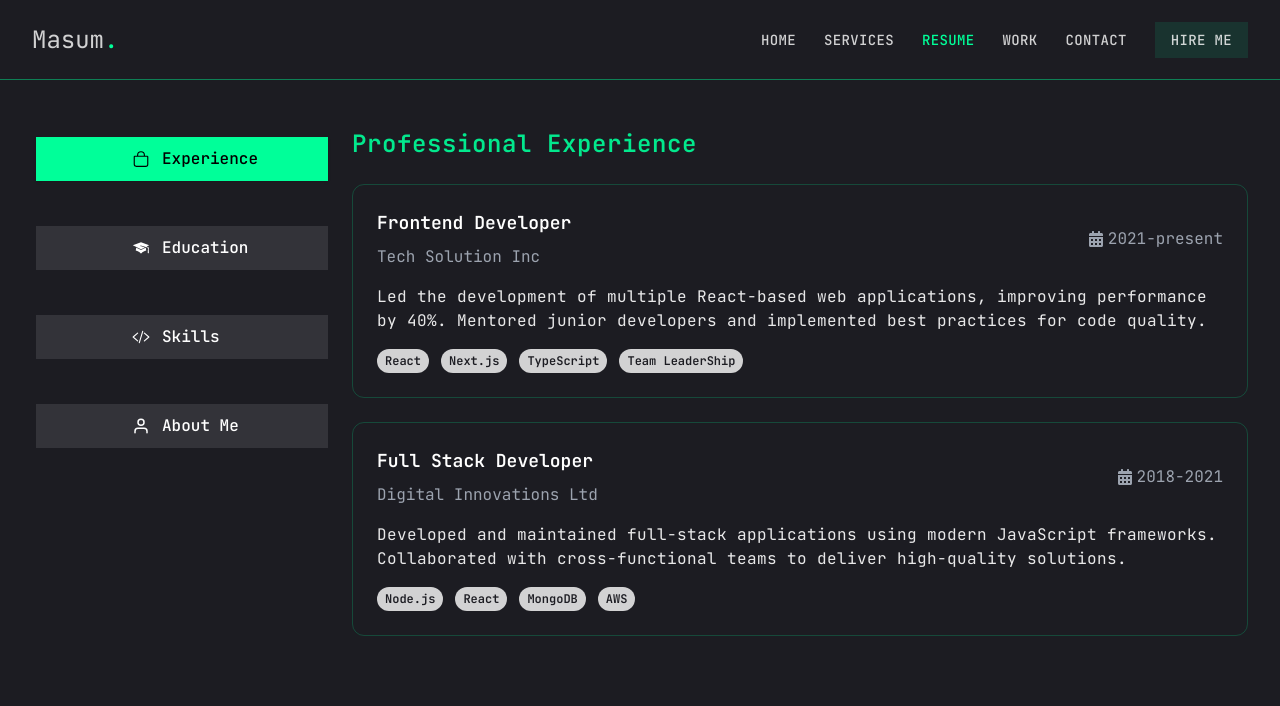
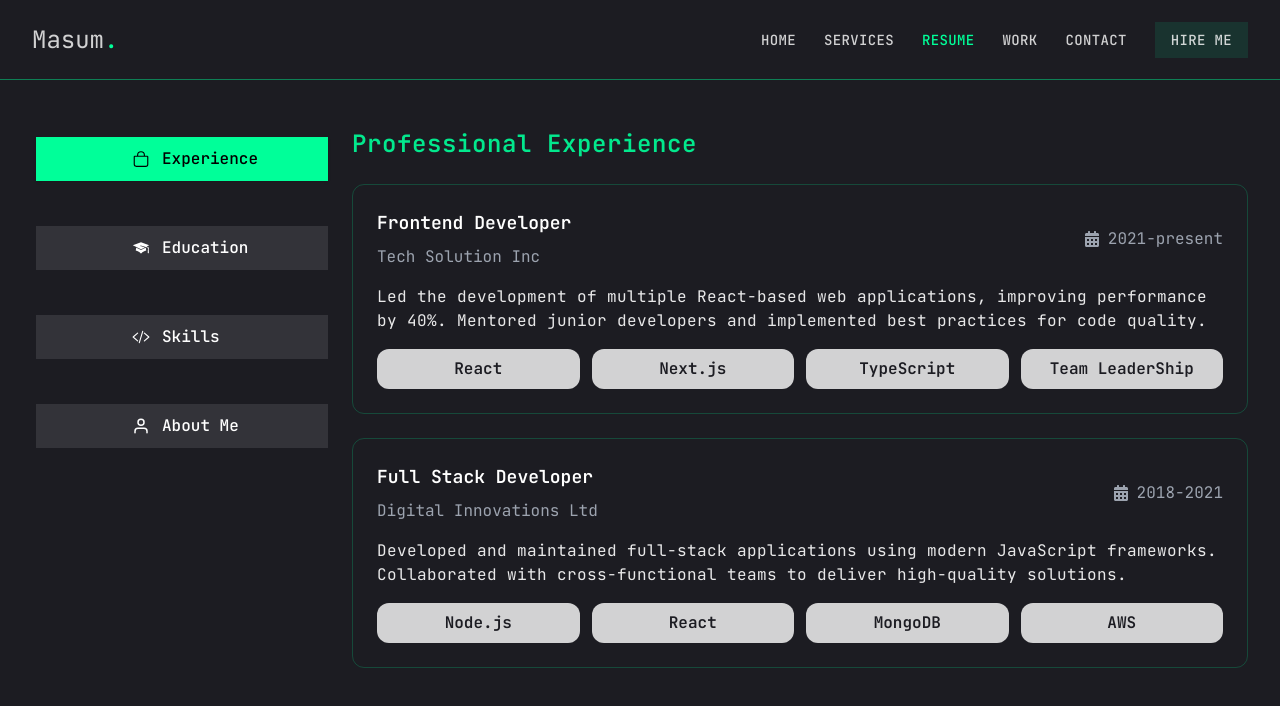
Before and after one commit to M-Shourav/portfolio_professional, a Next.js app: page /resume in a window 1280 px wide. Shown: the top 706 px of the page. Built offline with nearby package versions, Linux system fonts and the light colour scheme.

Commit message:
experience again

```diff
--- a/src/app/resume/page.tsx
+++ b/src/app/resume/page.tsx
@@ -149,16 +149,16 @@ const ResumePage = () => {
                       },
                     }}
                     key={index}
-                    className="border border-lightSky/20 rounded-xl
+                    className=" border border-lightSky/20 rounded-xl
                   p-6"
                   >
-                    <div className="flex items-center justify-between mb-4">
+                    <div className="w-full flex flex-col md:flex-row items-center gap-4 justify-between mb-4">
                       <div className="flex flex-col gap-2">
                         <h3 className="text-lg font-semibold">{item?.role}</h3>
                         <p className="text-gray-400">{item?.company}</p>
                       </div>
 
-                      <div className="flex flex-col md:flex-row items-center gap-1 text-gray-400">
+                      <div className="flex items-center gap-2 text-gray-400">
                         <span>
                           <FaCalendarAlt />
                         </span>
@@ -168,11 +168,11 @@ const ResumePage = () => {
                     <p className="text-sm md:text-base mb-4 text-white/90 leading-7 tracking-wide">
                       {item?.description}
                     </p>
-                    <div className="flex items-center gap-3">
+                    <div className="w-full grid grid-cols-2 md:grid-cols-4 gap-3">
                       {item?.highlights.map((item, index) => (
                         <div
-                          className="bg-white/80 text-bodyColor rounded-xl
-                           text-xs text-center px-2 py-1 font-semibold"
+                          className="w-full flex items-center justify-center py-2 bg-white/80 text-bodyColor rounded-xl
+                           text-sm md:text-base  font-semibold"
                           key={index}
                         >
                           <p>{item}</p>
--- a/src/components/MobileNavigation.tsx
+++ b/src/components/MobileNavigation.tsx
@@ -16,7 +16,7 @@ const MobileNavigation = () => {
     <div className="inline-flex md:hidden">
       <button
         onClick={handleHamburger}
-        className="  text-xl
+        className="text-3xl
          hover:text-hoverColor hoverEffect"
       >
         <IoMdMenu />
```
